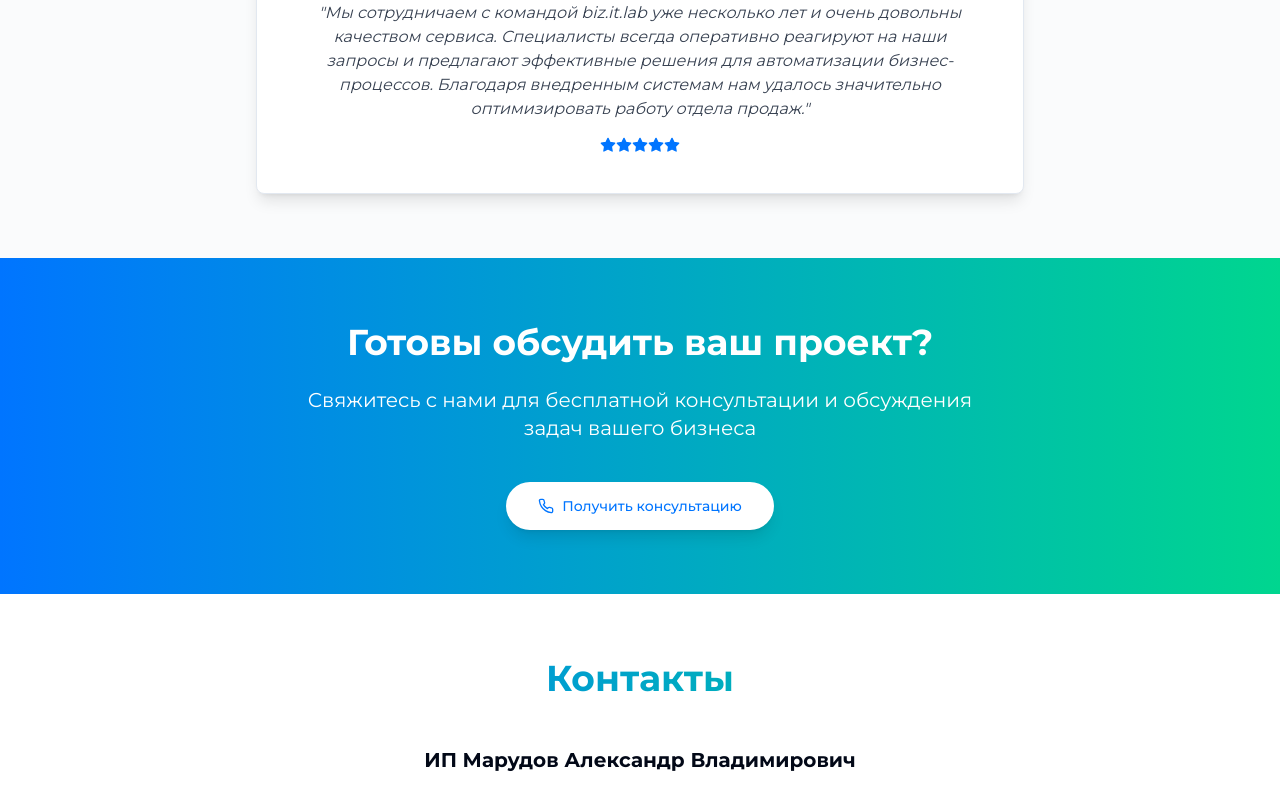
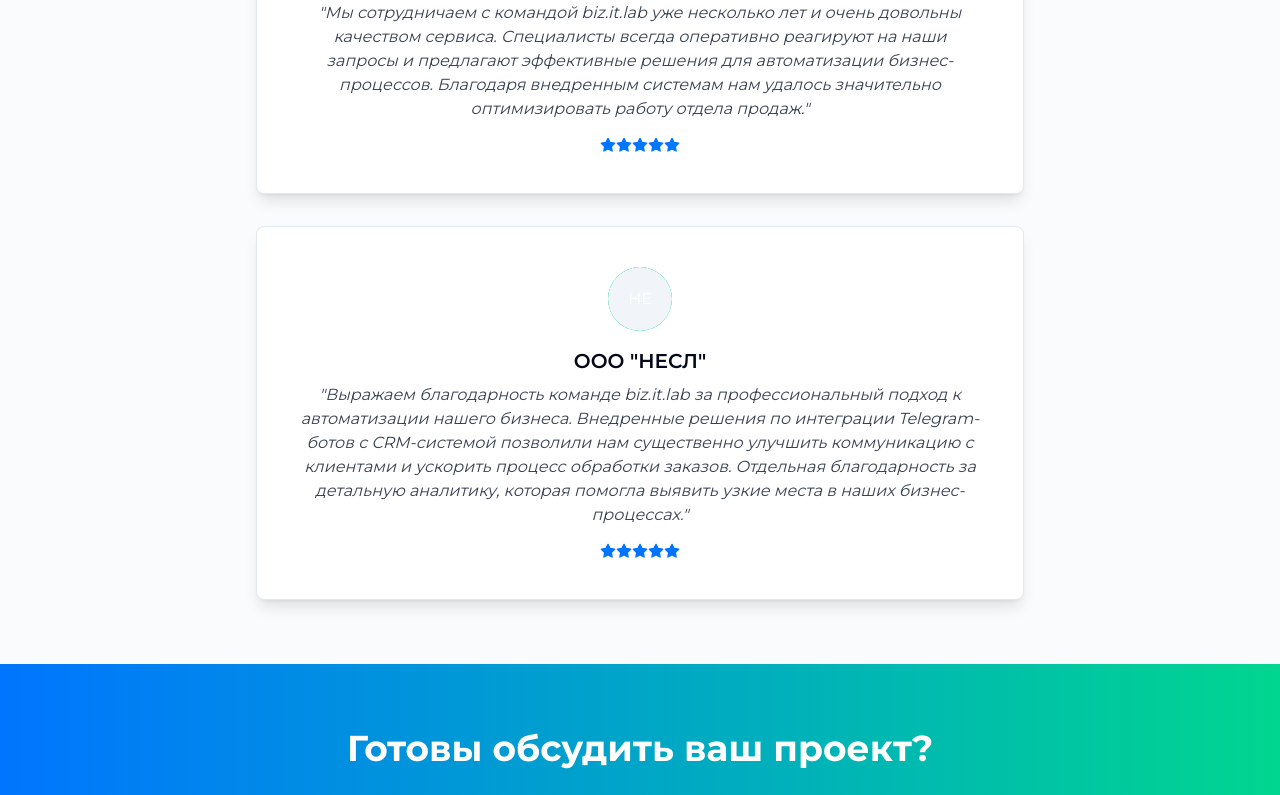
Before and after one commit to alexmarud/bizitlab-sales-growth-landing, a React (Vite) app: page / in a window 1280 px wide. Shown: the part 2196-2991 px from the top of the page. Built offline with nearby package versions, Linux system fonts and the light colour scheme.

Commit message:
Add testimonial from "ООО НЕСЛ"
Adds a new testimonial from "ООО НЕСЛ" to the testimonials section.

```diff
--- a/src/components/Testimonials.tsx
+++ b/src/components/Testimonials.tsx
@@ -31,7 +31,7 @@ const Testimonials = () => {
       <div className="container mx-auto">
         <h2 className="section-title text-gradient reveal">Отзывы клиентов</h2>
 
-        <div className="max-w-3xl mx-auto mt-12">
+        <div className="max-w-3xl mx-auto mt-12 space-y-8">
           <Card className="bg-white shadow-lg hover:shadow-xl transition-all duration-300 reveal">
             <CardContent className="pt-6">
               <div className="flex flex-col items-center text-center p-4">
@@ -55,6 +55,30 @@ const Testimonials = () => {
               </div>
             </CardContent>
           </Card>
+
+          <Card className="bg-white shadow-lg hover:shadow-xl transition-all duration-300 reveal">
+            <CardContent className="pt-6">
+              <div className="flex flex-col items-center text-center p-4">
+                <Avatar className="h-16 w-16 mb-4 bg-bizitgreen text-white">
+                  <AvatarFallback>НЕ</AvatarFallback>
+                </Avatar>
+                <h3 className="font-semibold text-xl mb-2">ООО "НЕСЛ"</h3>
+                <p className="text-gray-700 italic mb-4">
+                  "Выражаем благодарность команде biz.it.lab за профессиональный подход к автоматизации нашего бизнеса.
+                  Внедренные решения по интеграции Telegram-ботов с CRM-системой позволили нам существенно улучшить
+                  коммуникацию с клиентами и ускорить процесс обработки заказов. Отдельная благодарность за детальную
+                  аналитику, которая помогла выявить узкие места в наших бизнес-процессах."
+                </p>
+                <div className="flex items-center">
+                  <svg xmlns="http://www.w3.org/2000/svg" width="16" height="16" viewBox="0 0 24 24" fill="#0075FF" stroke="#0075FF" strokeWidth="2" strokeLinecap="round" strokeLinejoin="round" className="lucide lucide-star"><polygon points="12 2 15.09 8.26 22 9.27 17 14.14 18.18 21.02 12 17.77 5.82 21.02 7 14.14 2 9.27 8.91 8.26 12 2"/></svg>
+                  <svg xmlns="http://www.w3.org/2000/svg" width="16" height="16" viewBox="0 0 24 24" fill="#0075FF" stroke="#0075FF" strokeWidth="2" strokeLinecap="round" strokeLinejoin="round" className="lucide lucide-star"><polygon points="12 2 15.09 8.26 22 9.27 17 14.14 18.18 21.02 12 17.77 5.82 21.02 7 14.14 2 9.27 8.91 8.26 12 2"/></svg>
+                  <svg xmlns="http://www.w3.org/2000/svg" width="16" height="16" viewBox="0 0 24 24" fill="#0075FF" stroke="#0075FF" strokeWidth="2" strokeLinecap="round" strokeLinejoin="round" className="lucide lucide-star"><polygon points="12 2 15.09 8.26 22 9.27 17 14.14 18.18 21.02 12 17.77 5.82 21.02 7 14.14 2 9.27 8.91 8.26 12 2"/></svg>
+                  <svg xmlns="http://www.w3.org/2000/svg" width="16" height="16" viewBox="0 0 24 24" fill="#0075FF" stroke="#0075FF" strokeWidth="2" strokeLinecap="round" strokeLinejoin="round" className="lucide lucide-star"><polygon points="12 2 15.09 8.26 22 9.27 17 14.14 18.18 21.02 12 17.77 5.82 21.02 7 14.14 2 9.27 8.91 8.26 12 2"/></svg>
+                  <svg xmlns="http://www.w3.org/2000/svg" width="16" height="16" viewBox="0 0 24 24" fill="#0075FF" stroke="#0075FF" strokeWidth="2" strokeLinecap="round" strokeLinejoin="round" className="lucide lucide-star"><polygon points="12 2 15.09 8.26 22 9.27 17 14.14 18.18 21.02 12 17.77 5.82 21.02 7 14.14 2 9.27 8.91 8.26 12 2"/></svg>
+                </div>
+              </div>
+            </CardContent>
+          </Card>
         </div>
       </div>
     </section>
```
